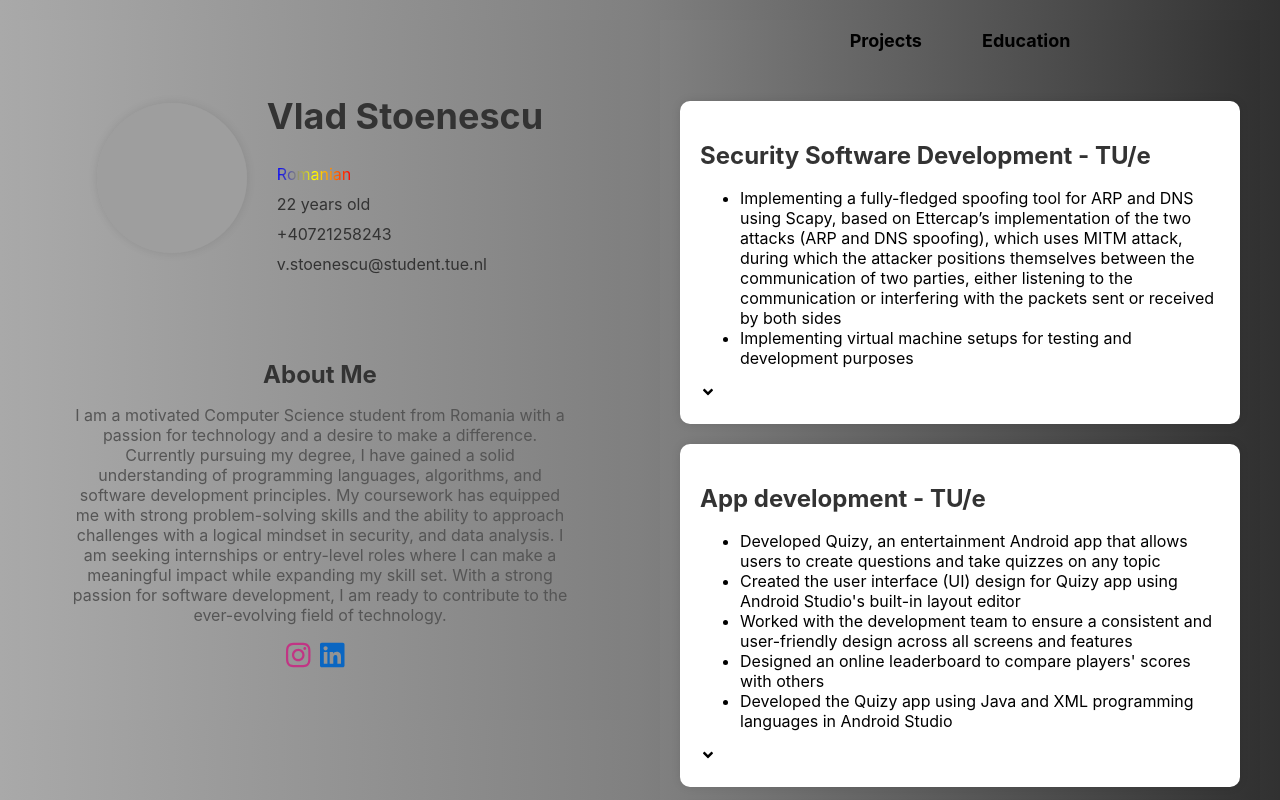
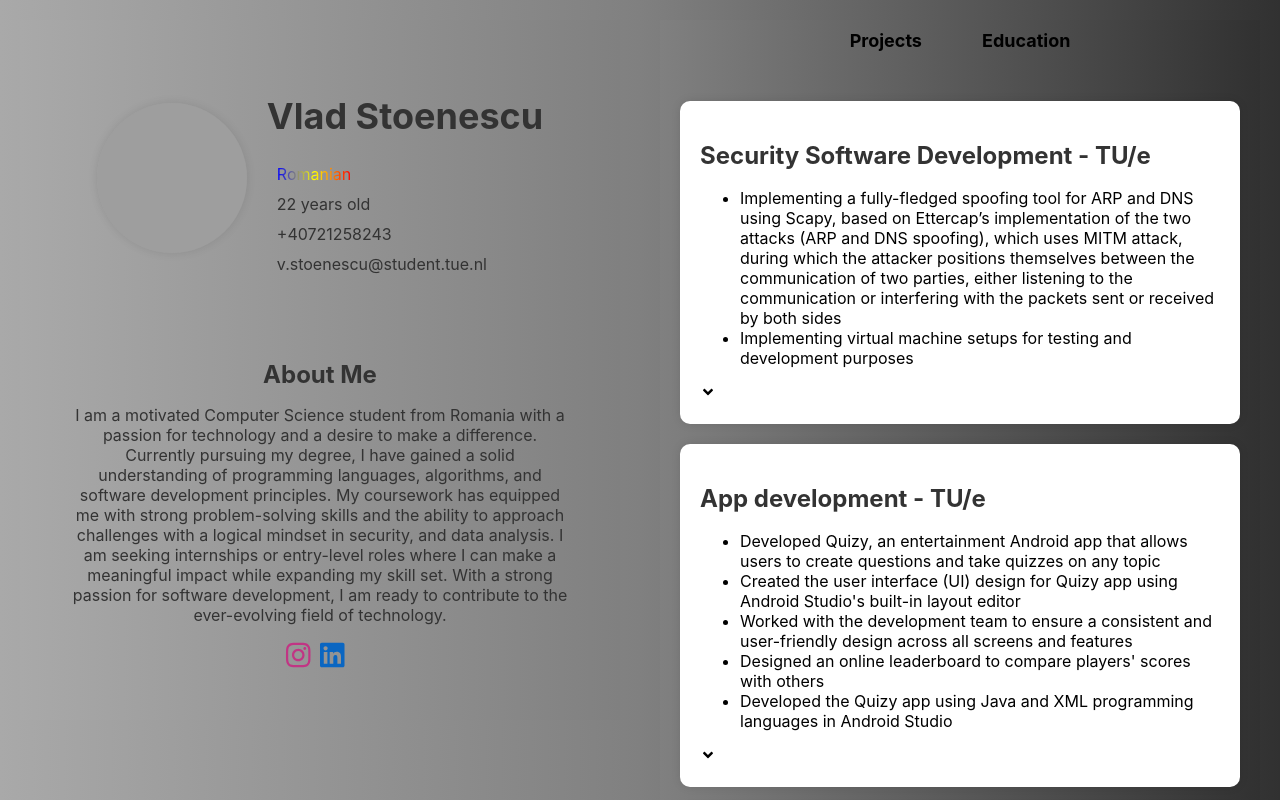
Before and after one commit to vladstoe/CV, a React (Create React App) app: page / in a window 1280 px wide. Built offline with nearby package versions, Linux system fonts and the light colour scheme; grey boxes are pictures that could not be loaded.

Commit message:
changed color

```diff
--- a/src/InfoPage.css
+++ b/src/InfoPage.css
@@ -103,7 +103,7 @@
 
 .section-content {
     font-size: 16px;
-    color: #555555;
+    color: #333333;
 }
 
 .social-icon {
```
